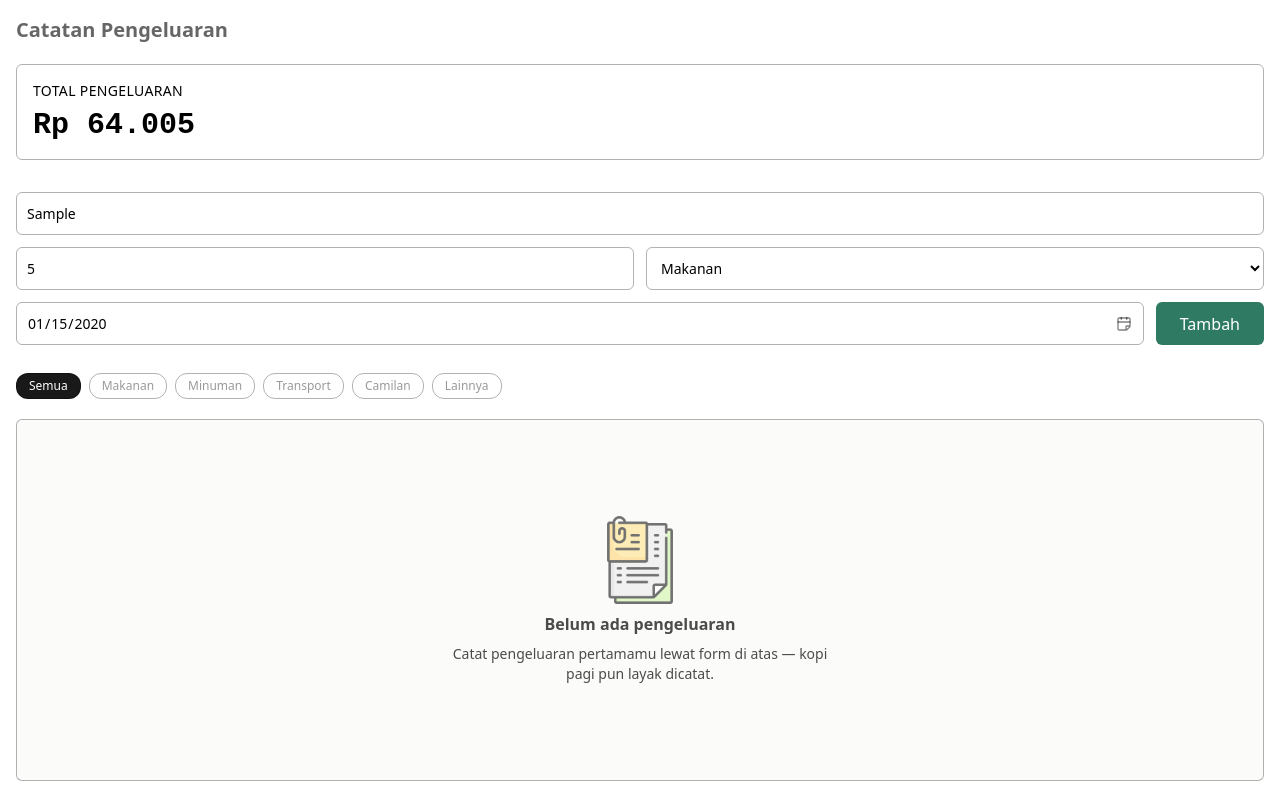
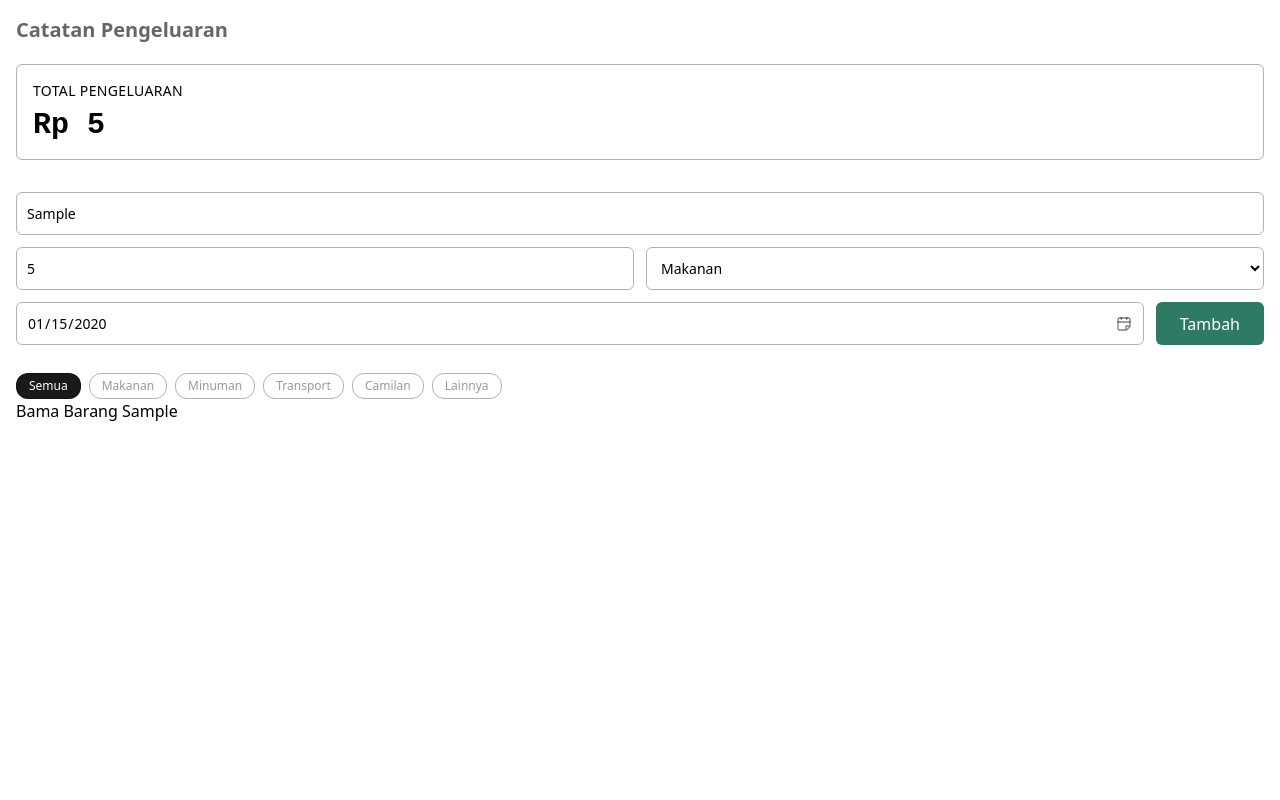
Before and after one commit to egrjati/CatatanPengeluaran, a React (Vite) app: page / in a window 1280 px wide. Both pictures are taken after typing "Sample", "5", "2020-01-15" into the empty fields and a click on the button "Tambah". Built offline with nearby package versions, Linux system fonts and the light colour scheme.

Commit message:
Implementasikan Early return | kondisi ketika data kosong

```diff
--- a/src/App.jsx
+++ b/src/App.jsx
@@ -3,11 +3,11 @@ import FilterKategori from "@/components/pengeluaran/FilterKategori";
 import RingkasanTotal from "@/components/pengeluaran/RingkasanTotal";
 import FormPengeluaran from "@/components/pengeluaran/FromPengeluaran";
 import TableBoard from "@/components/pengeluaran/TableBoard";
-import { dataPengeluaran } from "@/data/data";
+// import { dataPengeluaran } from "@/data/data";
 
 
 function App() {
-  const [pengeluaran, setPengeluaran] = useState(dataPengeluaran);
+  const [pengeluaran, setPengeluaran] = useState([]);
 
   function tambahPengeluaran(itemBaru) {
     // spredOpration | bongkar array dan tambahkan yang baru : 1,2,3,itemBaru
@@ -36,7 +36,7 @@ function App() {
       <FilterKategori />
 
       {/* Table */}
-      <TableBoard/>
+      <TableBoard datas={pengeluaran}/>
 
     </div>
   );
--- a/src/components/pengeluaran/TableBoard.jsx
+++ b/src/components/pengeluaran/TableBoard.jsx
@@ -1,12 +1,15 @@
 import dcm from "@/assets/icon/dcm.png";
 
-function TableBoard() {
+function TableBoard({ datas }) {
+  // Early return
+  if (datas.length === 0) {
     return (
-    <div
-      className="w-full py-24 mt-5 rounded-md bg-[#FBFBFA] border border-black/30
-     flex flex-col gap-2 justify-center items-center"
-    >
-      <img src={dcm} alt="Logo Catatan" className="w-16 h-16 lg:w-22 lg:h-22 opacity-55" />
+      <div className="w-full py-24 mt-5 rounded-md bg-[#FBFBFA] border border-black/30 flex flex-col gap-2 justify-center items-center">
+        <img
+          src={dcm}
+          alt="Logo Catatan"
+          className="w-16 h-16 lg:w-22 lg:h-22 opacity-55"
+        />
         <h1 className="font-bold text-sm md:text-base text-black/70">
           Belum ada pengeluaran
         </h1>
@@ -17,4 +20,17 @@ function TableBoard() {
       </div>
     );
   }
+
+  return (
+    <div className="w-full">
+      <ul>
+        {datas.map((item) => (
+          <li key={item.id}>
+            <p>Bama Barang {item.judul}</p>
+          </li>
+        ))}
+      </ul>
+    </div>
+  );
+}
 export default TableBoard;
```
Lines whose indentation alone changed are shown as unchanged.
